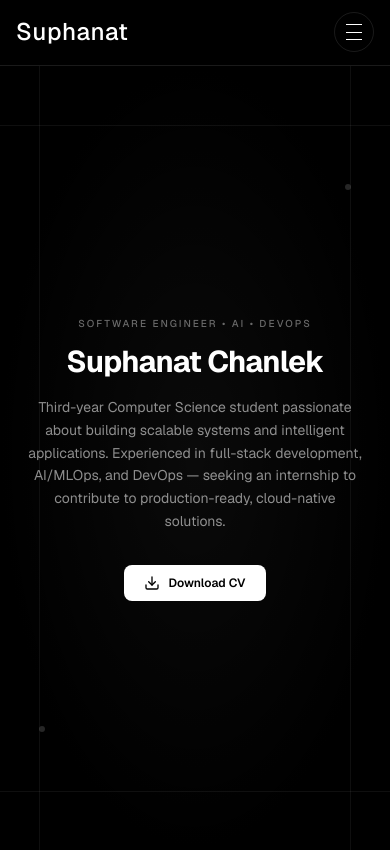
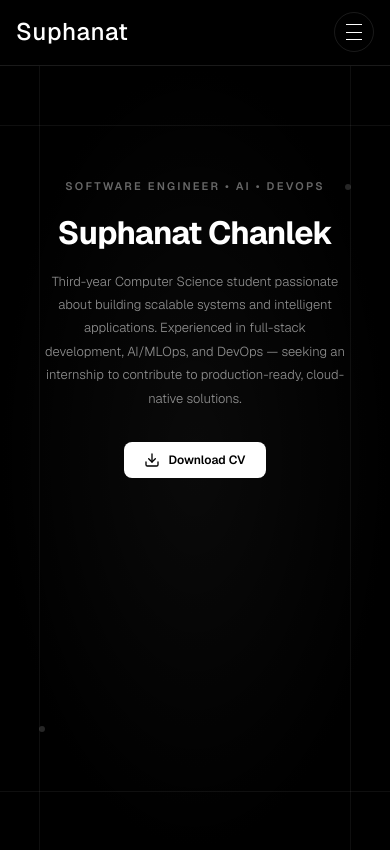
Before and after one commit to suphanatchanlek30/Portfolio_Suphanat-Chanlek, a Next.js app: page / in a window 390 px wide. Built offline with nearby package versions, Linux system fonts and the light colour scheme.

Commit message:
style: adjust hero layout for mobile and iPad responsiveness

```diff
--- a/components/sections/hero/HeroContent.tsx
+++ b/components/sections/hero/HeroContent.tsx
@@ -35,7 +35,8 @@ const itemVariants = {
 
 /**
  * Hero text content with staggered reveal animations.
- * Responsive: centered on mobile, left-aligned on desktop.
+ * Mobile: left-aligned, top-down flow
+ * Desktop: left-aligned on right side
  */
 export default function HeroContent() {
   return (
@@ -47,7 +48,7 @@ export default function HeroContent() {
     >
       {/* Role label */}
       <motion.span
-        className="mb-3 text-[10px] font-medium uppercase tracking-[0.2em] text-hero-role-label sm:mb-4 sm:text-xs md:tracking-[0.25em]"
+        className="mb-5 text-[11px] font-semibold uppercase tracking-[0.2em] text-hero-role-label sm:text-xs md:mb-5 md:text-xs md:tracking-[0.2em] lg:text-sm lg:tracking-[0.25em]"
         variants={itemVariants}
       >
         {heroContent.roleLabel}
@@ -55,7 +56,7 @@ export default function HeroContent() {
 
       {/* Title */}
       <motion.h1
-        className="mb-4 text-3xl font-bold leading-tight tracking-tight text-hero-title sm:mb-5 sm:text-4xl md:mb-6 md:text-5xl lg:text-6xl"
+        className="mb-5 text-[32px] font-bold leading-[1.1] tracking-tight text-hero-title sm:text-4xl md:mb-5 md:text-4xl lg:text-5xl xl:text-6xl"
         variants={itemVariants}
       >
         {heroContent.title}
@@ -63,7 +64,7 @@ export default function HeroContent() {
 
       {/* Subtitle */}
       <motion.p
-        className="mb-8 max-w-md text-sm leading-relaxed text-hero-subtitle sm:max-w-lg sm:text-base md:mb-10 md:max-w-xl md:text-lg"
+        className="mb-8 max-w-[300px] text-[13px] font-light leading-[1.8] text-hero-subtitle sm:max-w-sm sm:text-sm md:mb-8 md:max-w-sm md:text-sm md:leading-relaxed lg:max-w-xl lg:text-base xl:text-lg"
         variants={itemVariants}
       >
         {heroContent.subtitle}
--- a/components/sections/hero/HeroSection.tsx
+++ b/components/sections/hero/HeroSection.tsx
@@ -15,8 +15,8 @@ const Hero3DScene = dynamic(
 
 /**
  * Full-screen hero section.
- * Layout: 3D object absolute-positioned on left, text content on the right.
- * Overflow hidden prevents anything from spilling out.
+ * Mobile: no 3D, text starts from top
+ * Desktop: 3D absolute left, text right
  */
 export default function HeroSection() {
   return (
@@ -27,13 +27,13 @@ export default function HeroSection() {
       {/* Background grid decoration */}
       <HeroBackground />
 
-      {/* 3D floating object — large container so object never clips edges */}
-      <div className="pointer-events-none absolute inset-y-0 left-[2%] hidden w-[45%] items-center justify-center md:flex lg:left-[5%]">
+      {/* Desktop: 3D absolute positioned left */}
+      <div className="pointer-events-none absolute inset-y-0 left-[2%] hidden w-[38%] items-center justify-center md:flex lg:left-[5%] lg:w-[42%]">
         <Hero3DScene />
       </div>
 
-      {/* Main content — pushed to the right side */}
-      <div className="relative z-10 mx-auto flex min-h-[calc(100vh-60px)] w-full max-w-7xl items-center px-6 py-20 sm:px-8 md:justify-end md:py-24 lg:px-12">
+      {/* Main content wrapper */}
+      <div className="relative z-10 mx-auto flex min-h-[calc(100vh-60px)] w-full max-w-7xl items-start justify-center px-6 pt-28 pb-16 sm:px-8 md:items-center md:justify-end md:px-8 md:py-20 lg:px-12 lg:py-24">
         <div className="w-full md:w-[55%] lg:w-[50%]">
           <HeroContent />
         </div>
```
